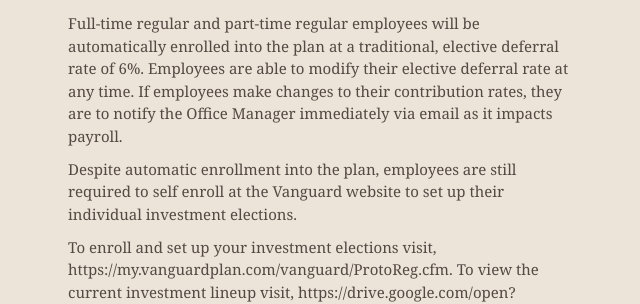
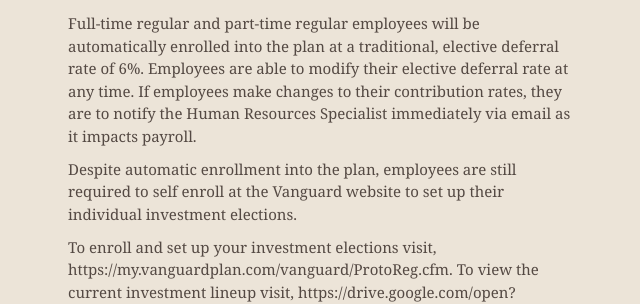
Before and after one commit to CenterForOpenScience/Employee-Manual, a Jekyll site: the page built from index.md, in a window 1280 px wide and 900 px high, scrolled down 8107 px. Shown: the part 247-551 px from the top of the window, without its empty margins (319-959 px from the left). Built offline with Jekyll 4.4.1, drawn with Linux system fonts in a browser that asks for light colours; nearby versions of some CDN libraries; our own code applies the rules of GitHub Pages for plain Markdown files.

Commit message:
Update index.md

```diff
--- a/index.md
+++ b/index.md
@@ -176,7 +176,7 @@
 
 COS full-time regular, and part-time regular employees are immediately eligible to participate in the company’s 401(k) plan. COS offers a matching contribution of 100% up to 3% of pay and another 50% up to 5% of pay (the full match will be 4% if participants elect to defer 5%).
 
-Full-time regular and part-time regular employees will be automatically enrolled into the plan at a traditional, elective deferral rate of 6%. Employees are able to modify their elective deferral rate at any time. If employees make changes to their contribution rates, they are to notify the Office Manager immediately via email as it impacts payroll.
+Full-time regular and part-time regular employees will be automatically enrolled into the plan at a traditional, elective deferral rate of 6%. Employees are able to modify their elective deferral rate at any time. If employees make changes to their contribution rates, they are to notify the Human Resources Specialist immediately via email as it impacts payroll.
 
 Despite automatic enrollment into the plan, employees are still required to self enroll at the Vanguard website to set up their individual investment elections.
 
```
